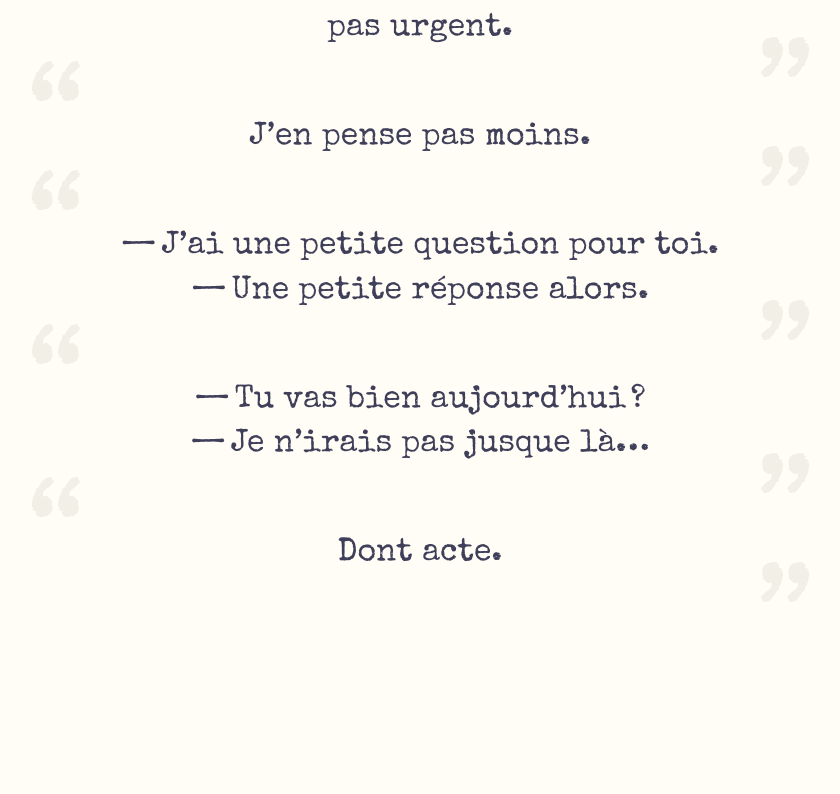
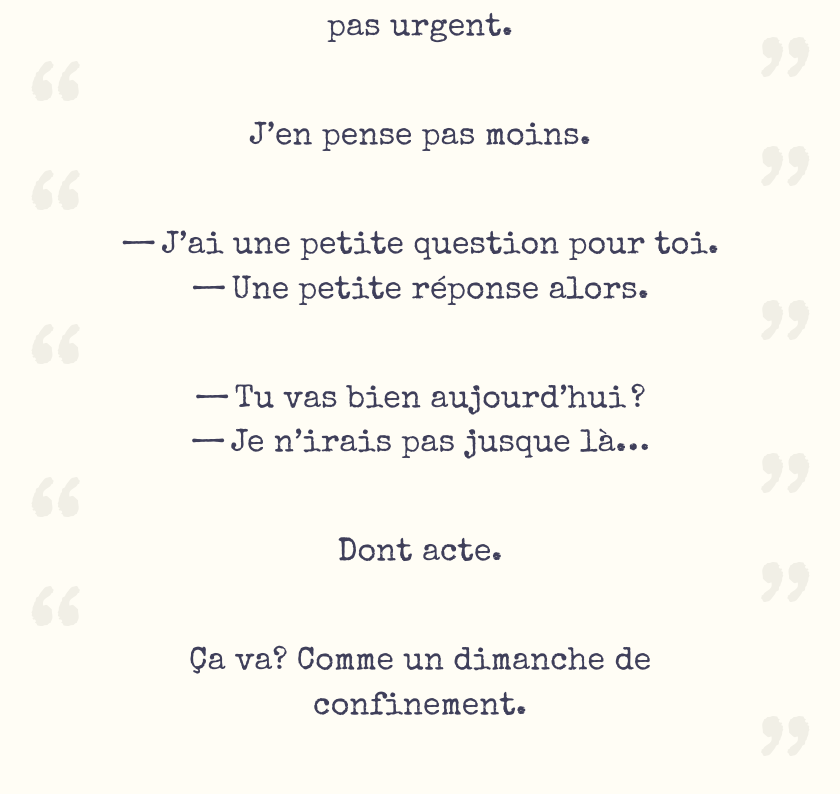
Before and after one commit to Thib-G/pasevident.be, a Vue app: page / in a window 1280 px wide. Shown: the part 5806-6600 px from the top of the page, without its empty margins (220-1060 px from the left). Before the commit the page ends 6522 px from the top, so only its background shows below. Built offline with nearby package versions, Linux system fonts and the light colour scheme; a web font is replaced by a local one.

Commit message:
Bump dependencies

```diff
--- a/public/index.html
+++ b/public/index.html
@@ -4,7 +4,7 @@
     <meta charset="utf-8">
     <meta http-equiv="X-UA-Compatible" content="IE=edge">
     <meta name="viewport" content="width=device-width,initial-scale=1.0">
-    <link rel="icon" href="<%= BASE_URL %>favicon.ico">
+    <link rel="icon" href="<%= BASE_URL %>img/favicon-large.png">
     <link rel="stylesheet" href="<%= BASE_URL %>css/font-awesome.min.css">
     <title>Pas évident</title>
     <meta property="og:title" content="Pas évident!" />
--- a/src/assets/sentences/index.js
+++ b/src/assets/sentences/index.js
@@ -51,4 +51,5 @@ export default [
   { id: 45, html: '&mdash;&#8239;J’ai une petite question pour toi.<br>&mdash;&#8239;Une petite réponse alors.' },
   { id: 46, html: '&mdash;&#8239;Tu vas bien aujourd’hui&#8239;?<br>&mdash;&#8239;Je n’irais pas jusque là&#8230;' },
   { id: 47, html: 'Dont acte.' },
+  { id: 48, html: `Ça va? Comme un ${day} de confinement.` },
 ];
```
Also changed, not shown: package.json (+11 -11 lines), public/img/favicon-large.png (added), 1 other file (tests, documents, lock files or other folders).
